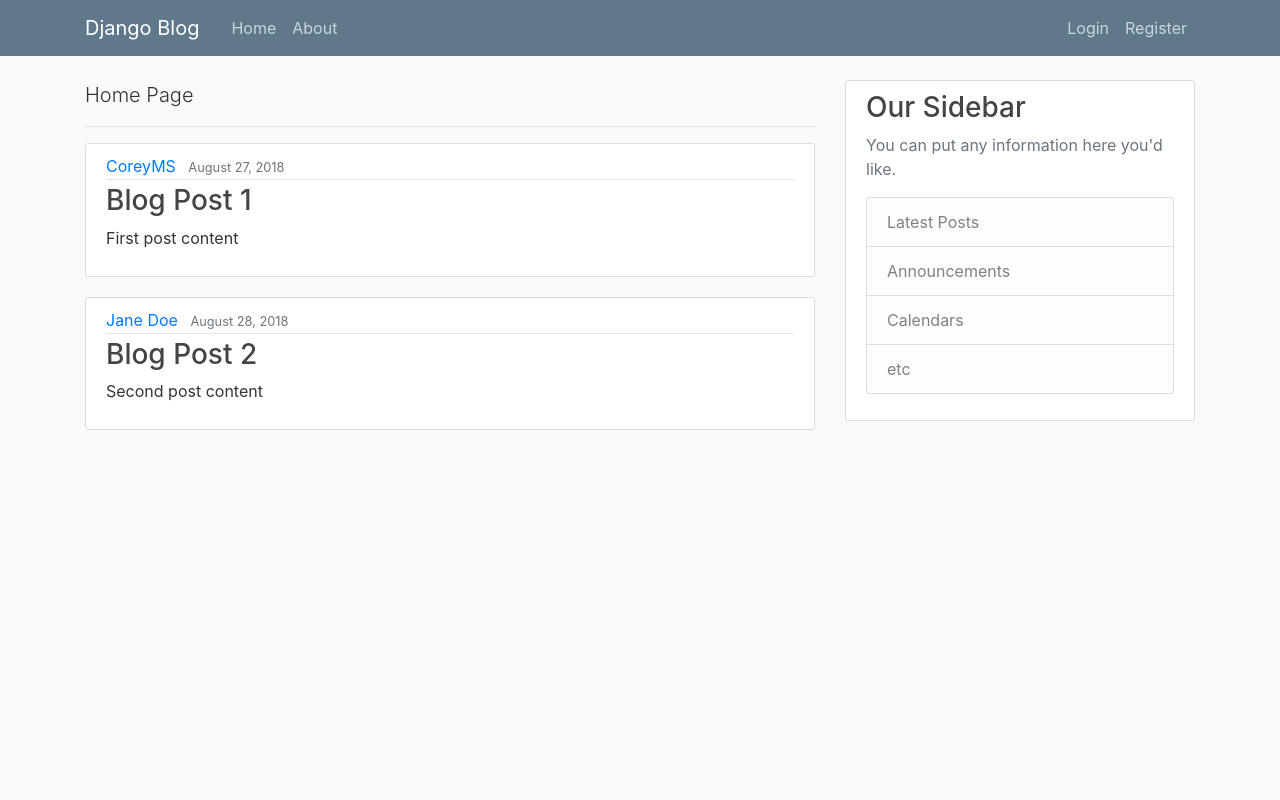
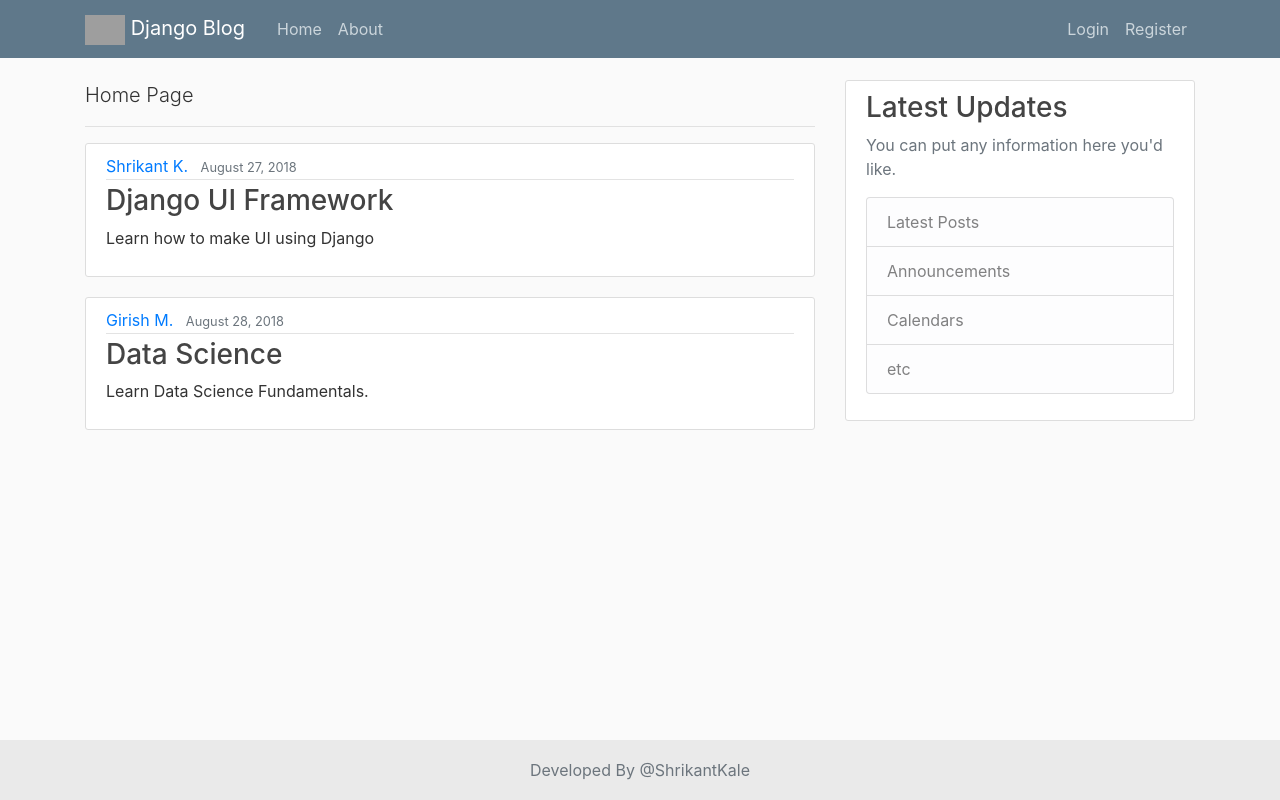
Before and after one commit to shrikantkale136/Blog_django_project, a Django app: page / in a window 1280 px wide. Run offline with Django 3.2, Linux system fonts and the light colour scheme; some libraries are stand-ins or nearby versions; grey boxes are pictures that could not be loaded.

Commit message:
all css changes done for template

```diff
--- a/blog/static/blog/main.css
+++ b/blog/static/blog/main.css
@@ -82,3 +82,12 @@ body {
   .account-heading {
     font-size: 2.5rem;
   }
+  .footer {
+    position: absolute;
+    bottom: 0;
+    width: 100%;
+    height: 60px;
+    line-height: 60px;
+    text-align: center;
+    background-color: #eaeaea;
+}
--- a/blog/templates/blog/base.html
+++ b/blog/templates/blog/base.html
@@ -1,55 +1,3 @@
-{% comment %} <!doctype html>
-<html lang="en">
-  <head>
-    {% if title %}
-        <title>Django Blog - {{title}}</title>
-    {% else %}
-        <title>Django Blog</title>
-    {% endif %}
-    <!-- Required meta tags -->
-    <meta charset="utf-8">
-    <meta name="viewport" content="width=device-width, initial-scale=1, shrink-to-fit=no">
-
-    <!-- Bootstrap CSS -->
-    <link rel="stylesheet" href="https://stackpath.bootstrapcdn.com/bootstrap/4.3.1/css/bootstrap.min.css" integrity="sha384-ggOyR0iXCbMQv3Xipma34MD+dH/1fQ784/j6cY/iJTQUOhcWr7x9JvoRxT2MZw1T" crossorigin="anonymous">
-  </head>
-  <body>
-
-       <nav class="navbar navbar-expand-md navbar-dark bg-info">
-           <a class="navbar-brand" href="#">Django Blog</a>
-           <button class="navbar-toggler d-lg-none" type="button" data-toggle="collapse" data-target="#collapsibleNavId" aria-controls="collapsibleNavId"
-               aria-expanded="false" aria-label="Toggle navigation"></button>
-           <div class="collapse navbar-collapse" id="collapsibleNavId">
-               <ul class="navbar-nav mr-auto mt-2 mt-lg-0">
-                   <li class="nav-item active">
-                       <a class="nav-link" href="{% url 'blog-home' %}">Home <span class="sr-only">(current)</span></a>
-                   </li>
-                   <li class="nav-item">
-                       <a class="nav-link" href="{% url 'blog-about' %}">About</a>
-                   </li>
-                   <li class="nav-item dropdown">
-                       <a class="nav-link dropdown-toggle" href="#" id="dropdownId" data-toggle="dropdown" aria-haspopup="true" aria-expanded="false">Dropdown</a>
-                       <div class="dropdown-menu" aria-labelledby="dropdownId">
-                           <a class="dropdown-item" href="#">Action 1</a>
-                           <a class="dropdown-item" href="#">Action 2</a>
-                       </div>
-                   </li>
-               </ul>
-               <form class="form-inline my-2 my-lg-0">
-                   <input class="form-control mr-sm-2" type="text" placeholder="Search">
-                   <button class="btn btn-outline-success my-2 my-sm-0" type="submit">Search</button>
-               </form>
-           </div>
-       </nav>
-       <div class="container">
-        {% block content %}{% endblock %}
-      </div>
-    <script src="https://code.jquery.com/jquery-3.3.1.slim.min.js" integrity="sha384-q8i/X+965DzO0rT7abK41JStQIAqVgRVzpbzo5smXKp4YfRvH+8abtTE1Pi6jizo" crossorigin="anonymous"></script>
-    <script src="https://cdnjs.cloudflare.com/ajax/libs/popper.js/1.14.7/umd/popper.min.js" integrity="sha384-UO2eT0CpHqdSJQ6hJty5KVphtPhzWj9WO1clHTMGa3JDZwrnQq4sF86dIHNDz0W1" crossorigin="anonymous"></script>
-    <script src="https://stackpath.bootstrapcdn.com/bootstrap/4.3.1/js/bootstrap.min.js" integrity="sha384-JjSmVgyd0p3pXB1rRibZUAYoIIy6OrQ6VrjIEaFf/nJGzIxFDsf4x0xIM+B07jRM" crossorigin="anonymous"></script>
-  </body>
-</html> {% endcomment %}
-
 {% load static %}
 <!DOCTYPE html>
 <html>
@@ -58,7 +6,7 @@
     <!-- Required meta tags -->
     <meta charset="utf-8">
     <meta name="viewport" content="width=device-width, initial-scale=1, shrink-to-fit=no">
-
+     <link rel="shortcut icon" href="https://www.edigitalagency.com.au/wp-content/uploads/instagram-logo-png-paint-brush-colour-1.png">
     <!-- Bootstrap CSS -->
     <link rel="stylesheet" href="https://maxcdn.bootstrapcdn.com/bootstrap/4.0.0/css/bootstrap.min.css" integrity="sha384-Gn5384xqQ1aoWXA+058RXPxPg6fy4IWvTNh0E263XmFcJlSAwiGgFAW/dAiS6JXm" crossorigin="anonymous">
 
@@ -74,7 +22,10 @@
     <header class="site-header">
       <nav class="navbar navbar-expand-md navbar-dark bg-steel fixed-top">
         <div class="container">
-          <a class="navbar-brand mr-4" href="{% url 'blog-home' %}">Django Blog</a>
+          <a class="navbar-brand mr-4" href="{% url 'blog-home' %}">
+            <img  width="40"
+                  src="https://www.edigitalagency.com.au/wp-content/uploads/instagram-logo-png-paint-brush-colour-1.png">
+           Django Blog</a>
           <button class="navbar-toggler" type="button" data-toggle="collapse" data-target="#navbarToggle" aria-controls="navbarToggle" aria-expanded="false" aria-label="Toggle navigation">
           <span class="navbar-toggler-icon"></span>
           </button>
@@ -99,7 +50,7 @@
         </div>
         <div class="col-md-4">
           <div class="content-section">
-            <h3>Our Sidebar</h3>
+            <h3>Latest Updates</h3>
             <p class='text-muted'>You can put any information here you'd like.
               <ul class="list-group">
                 <li class="list-group-item list-group-item-light">Latest Posts</li>
@@ -112,7 +63,11 @@
         </div>
       </div>
     </main>
-
+    <footer class="footer">
+      <div class="container">
+        <span class="text-muted">Developed By @ShrikantKale</span>
+      </div>
+    </footer>
     <!-- Optional JavaScript -->
     <!-- jQuery first, then Popper.js, then Bootstrap JS -->
     <script src="https://code.jquery.com/jquery-3.2.1.slim.min.js" integrity="sha384-KJ3o2DKtIkvYIK3UENzmM7KCkRr/rE9/Qpg6aAZGJwFDMVNA/GpGFF93hXpG5KkN" crossorigin="anonymous"></script>
--- a/blog/templates/blog/home.html
+++ b/blog/templates/blog/home.html
@@ -2,7 +2,7 @@
 {% extends "blog/base.html" %}
 
 {% block content %}
-    <p class="lead">Home Page</p><hr>
+    <p class="lead">{{title}} Page</p><hr>
     {% for post in posts %}
         <article class="media content-section">
           <div class="media-body">
--- a/blog/views.py
+++ b/blog/views.py
@@ -4,15 +4,15 @@ from django.http import HttpResponse
 #data
 posts = [
     {
-        'author': 'CoreyMS',
-        'title': 'Blog Post 1',
-        'content': 'First post content',
+        'author': 'Shrikant K.',
+        'title': 'Django UI Framework',
+        'content': 'Learn how to make UI using Django',
         'date_posted': 'August 27, 2018'
     },
     {
-        'author': 'Jane Doe',
-        'title': 'Blog Post 2',
-        'content': 'Second post content',
+        'author': 'Girish M.',
+        'title': 'Data Science',
+        'content': 'Learn Data Science Fundamentals.',
         'date_posted': 'August 28, 2018'
     }
 ]
```
Also changed, not shown: blog/templates/blog/about.html (+10 -1 lines).
